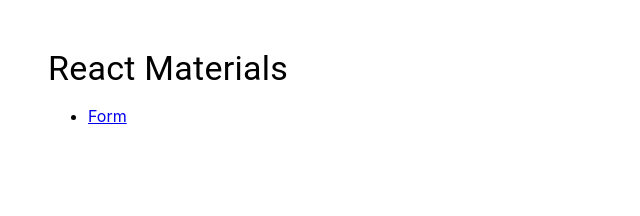
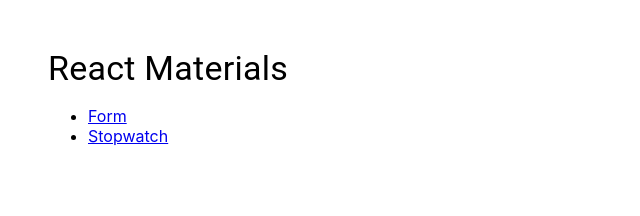
Before and after one commit to yiyeum/react-youtube-materials, a React (Create React App) app: page / in a window 1280 px wide. Shown: the top 216 px of the page, without its empty margins (0-640 px from the left). Built offline with nearby package versions, Linux system fonts and the light colour scheme.

Commit message:
feat: add stopwatch route

```diff
--- a/src/App.tsx
+++ b/src/App.tsx
@@ -1,7 +1,7 @@
 import React from 'react'
 import { BrowserRouter as Router, Switch, Route } from 'react-router-dom'
-import { Form, Home } from './containers'
-import { DEFAULT_URL, FORM_URL } from './constants';
+import { Form, Home, Stopwatch } from './containers'
+import { DEFAULT_URL, FORM_URL, STOPWATCH_URL } from './constants';
 
 function App() {
   return (
@@ -9,6 +9,7 @@
       <Switch>
         <Route path={DEFAULT_URL} exact><Home /></Route>
         <Route path={FORM_URL}><Form /></Route>
+        <Route path={STOPWATCH_URL}><Stopwatch /></Route>
       </Switch>
     </Router>
   );
--- a/src/constants/index.ts
+++ b/src/constants/index.ts
@@ -1,6 +1,8 @@
 // URL
 export const DEFAULT_URL = '/'
 export const FORM_URL = '/form'
+export const STOPWATCH_URL = '/stopwatch'
 
 // General
 export const FORM = 'Form'
+export const STOPWATCH = 'Stopwatch'
--- a/src/containers/Home/Home.tsx
+++ b/src/containers/Home/Home.tsx
@@ -1,7 +1,7 @@
 import React from 'react'
 import { Typography, Box } from '@material-ui/core'
 import { Link } from 'react-router-dom'
-import { FORM_URL, FORM } from '../../constants';
+import { FORM_URL, FORM, STOPWATCH_URL, STOPWATCH } from '../../constants';
 
 export const Home = () => {
     return (
@@ -11,6 +11,9 @@
                 <li>
                     <Link to={FORM_URL}>{FORM}</Link>
                 </li>
+                <li>
+                    <Link to={STOPWATCH_URL}>{STOPWATCH}</Link>
+                </li>
             </ul>
         </Box>
     );
--- /dev/null
+++ b/src/containers/Stopwatch/index.ts
@@ -0,0 +1 @@
+export * from './Stopwatch'
--- a/src/containers/index.ts
+++ b/src/containers/index.ts
@@ -1,2 +1,3 @@
 export * from './Form'
 export * from './Home'
+export * from './Stopwatch'
```
